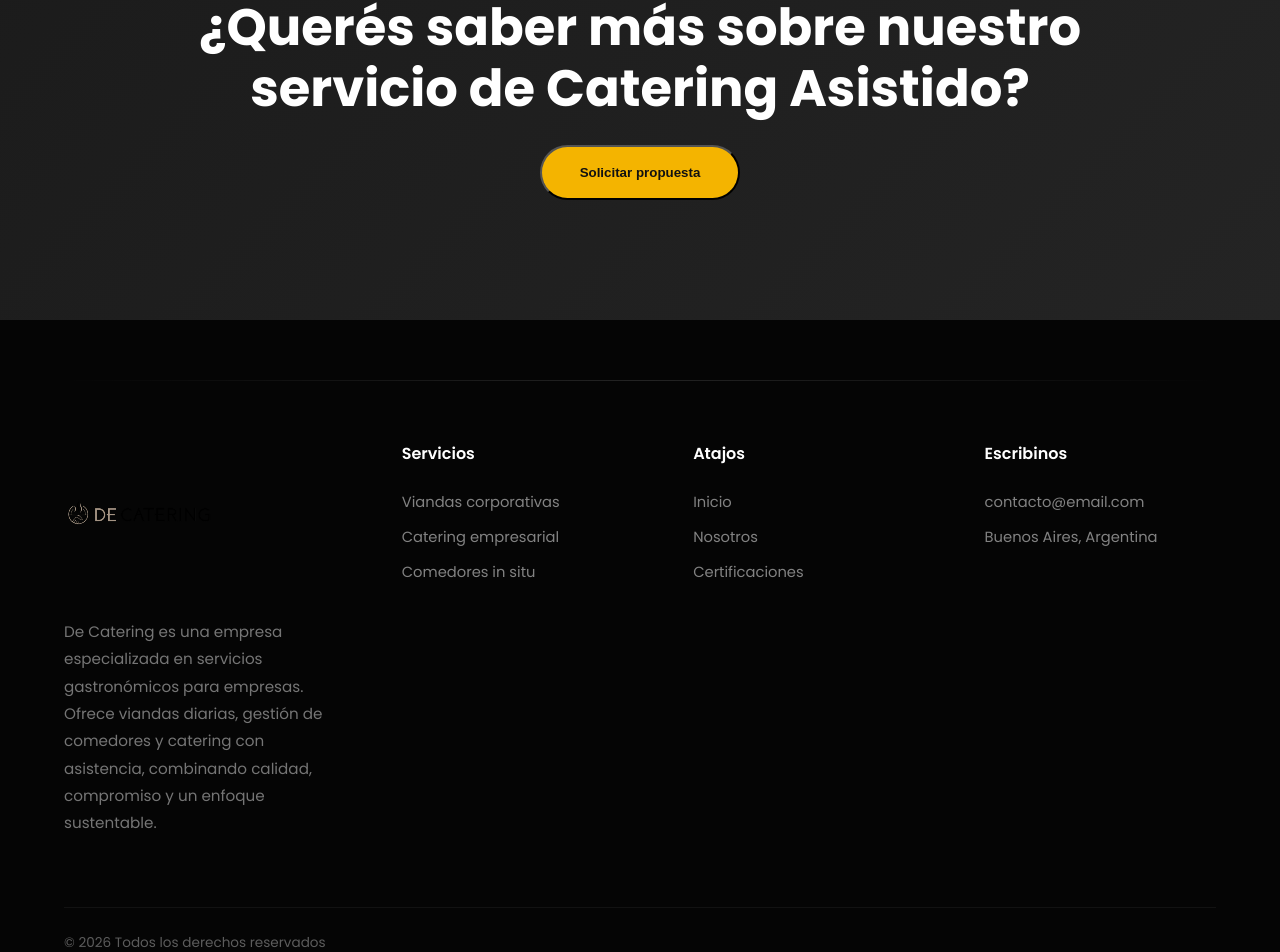
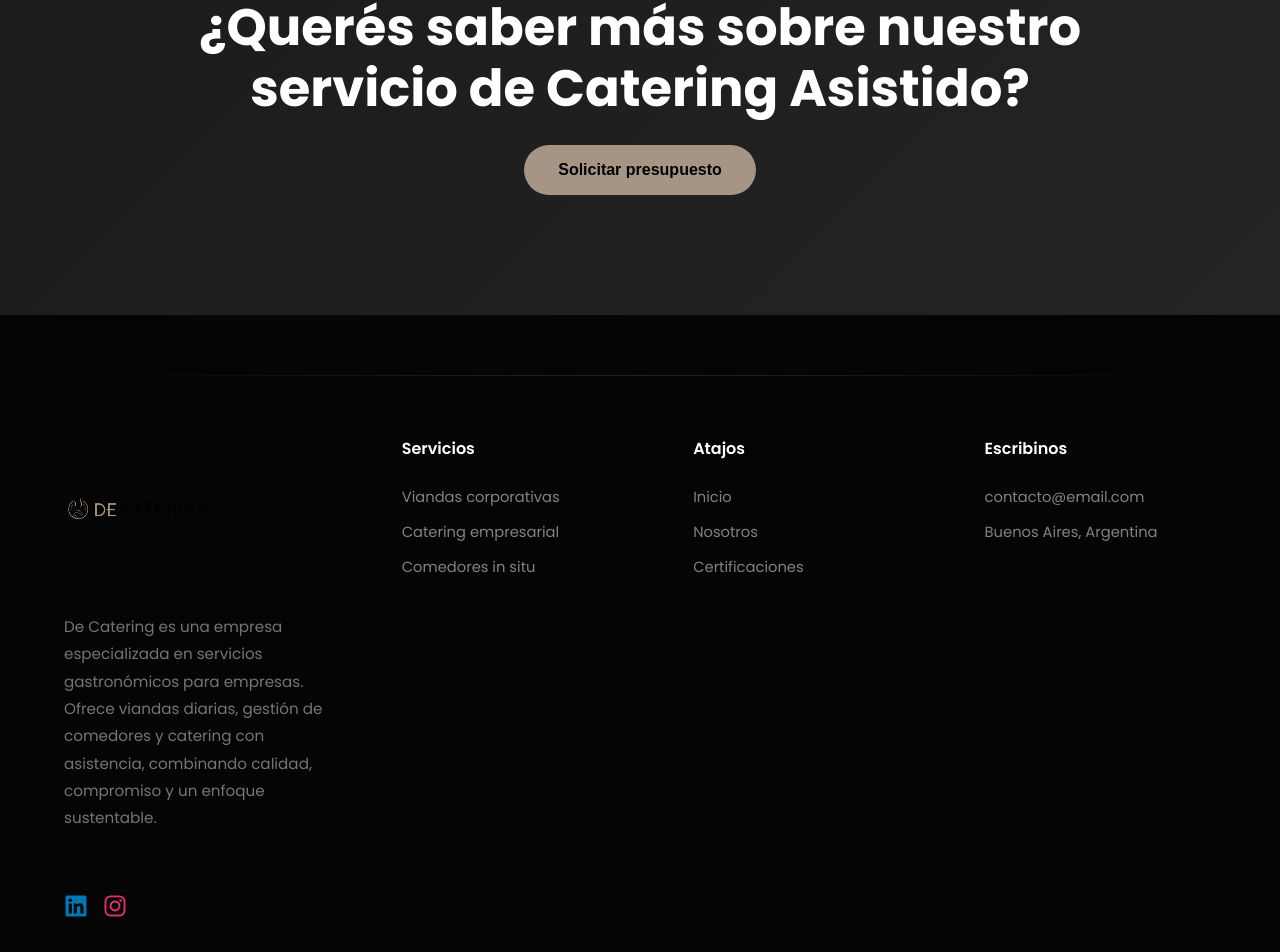
Before and after one commit to LucianoVerchelli/DeCatering, a React (Vite) app: page /DeCatering/servicios/CateringAsistido in a window 1280 px wide. Shown: the part 925-1877 px from the top of the page. Built offline with nearby package versions, Linux system fonts and the light colour scheme.

Commit message:
cambios generales de ui

```diff
--- a/src/App.jsx
+++ b/src/App.jsx
@@ -21,6 +21,7 @@ function App() {
           path="/"
           element={<Home />}
         />
+
 
         <Route path="*" element={<h1>Ruta no encontrada</h1>} />
 
--- a/src/components/Certificacion.jsx
+++ b/src/components/Certificacion.jsx
@@ -5,78 +5,48 @@ import { motion } from "framer-motion";
 import logoCert from "../assets/logoCert.webp";
 
 function Certificacion() {
+  return (
+    <section className="certifications" id="certifications">
+      <div className="certifications-header">
+        <span>CERTIFICACIONES</span>
 
-  return (
-
-    <section className="certifications" id="certifications">
-
-      <div className="certifications-header">
-
-        <span>
-          CERTIFICACIONES
-        </span>
-
-        <h2>
-          Compromiso con la calidad y seguridad alimentaria
-        </h2>
-
+        <h2>Compromiso con la calidad y seguridad alimentaria</h2>
       </div>
 
       <motion.div
-
         className="cert-card"
-
         initial={{
           opacity: 0,
-    y: 80
+          y: 80,
         }}
-
         whileInView={{
           opacity: 1,
-    y: 0
+          y: 0,
         }}
+        transition={{
+          duration: 0.8,
+        }}
+        viewport={{
+          once: true,
+        }}
+      >
+        <span className="cert-label"> CERTIFICACIÓN</span>
 
-  transition={{
-    duration: 0.8
-  }}
+        <h3>BPM IRAM 14201</h3>
 
-  viewport={{
-    once: true
-  }}
-
->
-
-  <span className="cert-label">
-    CERTIFICACIÓN
-  </span>
-
-  <h3>
-    IRAM 14201
-  </h3>
-
-  <h4>
-    Elaboracion y Distribucion de Comidas.
-  </h4>
+        <h4>Elaboracion y Distribucion de Comidas.</h4>
 
         <p>
-    Nuestra operación trabaja bajo certificación
-    IRAM 14201, aplicando estrictos protocolos
-    sanitarios, trazabilidad y Buenas Prácticas
-    de Manufactura para garantizar calidad,
-    higiene y control integral en cada servicio.
+          Nuestra operación trabaja bajo certificación IRAM 14201, aplicando
+          estrictos protocolos sanitarios, trazabilidad y Buenas Prácticas de
+          Manufactura para garantizar calidad, higiene y control integral en
+          cada servicio.
         </p>
-
       </motion.div>
 
       <div className="certificacion-logo">
-
-        <img
-          src={logoCert}
-          alt="Imagen de Certificación Iram 14201"
-        />
-
+        <img src={logoCert} alt="Imagen de Certificación Iram 14201" />
       </div>
-
     </section>
   );
 }
--- a/src/components/Footer.jsx
+++ b/src/components/Footer.jsx
@@ -1,3 +1,5 @@
+import SocialLinks from "./SocialLinks";
+
 import "../styles/Footer.css";
 
 import logo from "../assets/logo.svg";
@@ -88,7 +90,7 @@ function Footer() {
           </a>
 
         </div>
-
+  <SocialLinks />
       </div>
 
       {/* BOTTOM */}
@@ -99,6 +101,8 @@ function Footer() {
           © 2026 Todos los derechos reservados
         </p>
 
+
+
       </div>
 
     </footer>
--- a/src/components/NavBar.jsx
+++ b/src/components/NavBar.jsx
@@ -1,5 +1,5 @@
 import "../styles/Navbar.css";
-
+import SocialLinks from "./SocialLinks";
 import { useEffect, useState } from "react";
 import { Link } from "react-router-dom";
 
@@ -7,6 +7,7 @@ import { HiOutlineMenuAlt3 } from "react-icons/hi";
 import { IoClose } from "react-icons/io5";
 
 import logo from "../assets/logo.svg";
+import { icons } from "lucide-react";
 
 function Navbar() {
 
@@ -106,11 +107,9 @@ function Navbar() {
 
         </nav>
 
-        {/* BOTON */}
+        {/* social links de ig y linkedin */}
 
-        <button className="nav-btn">
-          Cotizar
-        </button>
+        <SocialLinks />
 
         {/* MENU MOBILE */}
 
--- /dev/null
+++ b/src/components/SocialLinks.jsx
@@ -0,0 +1,29 @@
+import { FaLinkedin, FaInstagram } from 'react-icons/fa';
+
+function SocialLinks() {
+  return (
+    <div style={{ display: 'flex', gap: '15px', fontSize: '24px' }}>
+      {/* Icono de LinkedIn */}
+      <a
+        href="https://linkedin.com/in/tu-usuario"
+        target="_blank"
+        rel="noopener noreferrer"
+        style={{ color: '#0077B5', transition: 'transform 0.2s' }}
+      >
+        <FaLinkedin />
+      </a>
+
+      {/* Icono de Instagram */}
+      <a
+        href="https://instagram.com/decatering.empresarial"
+        target="_blank"
+        rel="noopener noreferrer"
+        style={{ color: '#E1306C', transition: 'transform 0.2s' }}
+      >
+        <FaInstagram />
+      </a>
+    </div>
+  );
+}
+
+export default SocialLinks;
--- a/src/pages/CateringAsistido.jsx
+++ b/src/pages/CateringAsistido.jsx
@@ -66,7 +66,7 @@ const irAContacto = () => {
   className="cta-button"
   onClick={irAContacto}
 >
-  Solicitar propuesta
+  Solicitar presupuesto
 </button>
 
 
--- a/src/pages/ComedoresInSitu.jsx
+++ b/src/pages/ComedoresInSitu.jsx
@@ -1,18 +1,20 @@
+import Navbar from "../components/Navbar";
+import Footer from "../components/Footer";
+
 function Comedores() {
 
   return (
-
-    <section
-      style={{
-        minHeight: "100vh",
-        background: "#111",
-        color: "white"
-      }}
-    >
+<>
+<Navbar/>
+    <sectionx>
 
       <h1>Comedores In Situ</h1>
 
-    </section>
+    </sectionx>
+
+<Footer/>
+
+    </>
 
   );
 }
--- a/src/pages/Home.jsx
+++ b/src/pages/Home.jsx
@@ -24,7 +24,7 @@ useEffect(() => {
         behavior: "smooth",
         block: "start",
       });
-    }, 50);
+    }, 0);
   }
 }, [location]);
   return (
--- a/src/pages/ViandasParaEmpresas.jsx
+++ b/src/pages/ViandasParaEmpresas.jsx
@@ -1,16 +1,24 @@
+
+import Navbar from "../components/Navbar";
+import Footer from "../components/Footer";
+
+
 function Viandas() {
 
   return (
 
     <section
-      style={{
-        minHeight: "100vh",
-        background: "#111",
-        color: "white"
-      }}
+
     >
 
-      <h1>Viandas para Empresas</h1>
+      <Navbar/>
+    <sectionx>
+
+      <h1>Viandas termoselladas</h1>
+
+    </sectionx>
+
+<Footer/>
 
     </section>
 
--- a/src/styles/subpages/CateringAsistido.css
+++ b/src/styles/subpages/CateringAsistido.css
@@ -114,23 +114,30 @@
   display: inline-flex;
   align-items: center;
   justify-content: center;
+padding: 16px 34px;
 
-  padding: 18px 38px;
-
-  background: #f4b400;
-  color: #111;
+  border: none;
 
   border-radius: 999px;
 
-  font-weight: 700;
-  text-decoration: none;
+  background: #a69585;
+
+  color: black;
+
+  font-size: 1rem;
+
+  font-weight: bold;
+
+  cursor: pointer;
+
+  transition: 0.3s;
 
   transition: all .3s ease;
 }
 
 .cta-button:hover {
   transform: translateY(-3px);
-  box-shadow: 0 15px 30px rgba(244,180,0,.3);
+
 }
 
 @media(max-width: 992px){
```
Also changed, not shown: 1 other file (tests, documents, lock files or other folders). Lines whose indentation alone changed are shown as unchanged.
